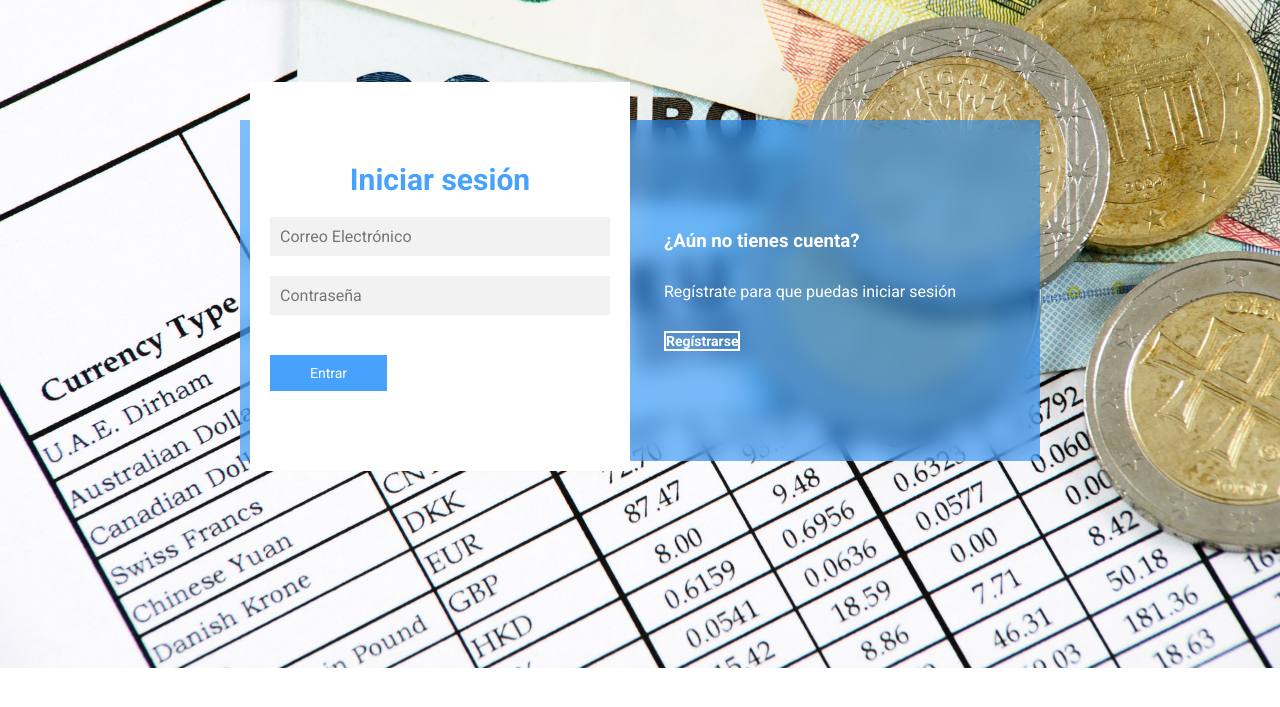
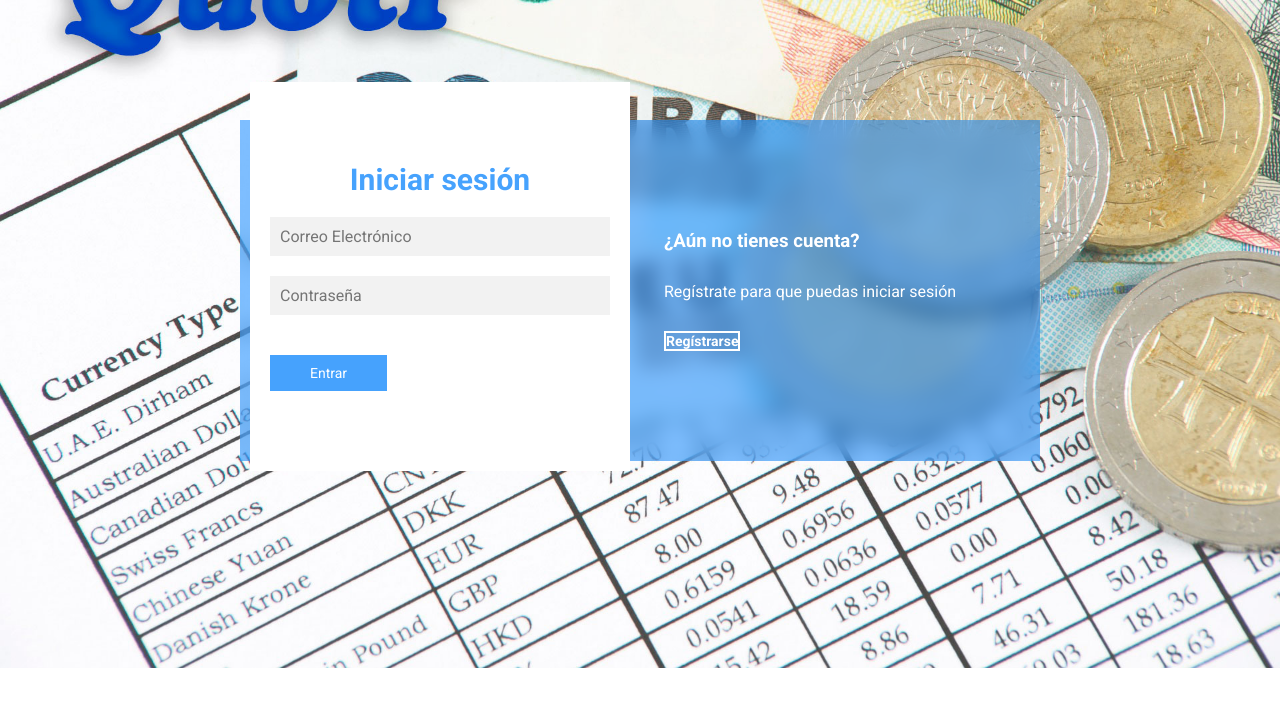
Before and after one commit to Pris-har/Quotr, a PHP site: page /tcpdf/ in a window 1280 px wide. Shown: the top 707 px of the page. Run offline with PHP 8.4, Linux system fonts and the light colour scheme.

Commit message:
Update estilo2.css

```diff
--- a/estilo2.css
+++ b/estilo2.css
@@ -7,7 +7,7 @@
 }
 
 body{
-	background-image: url(img/cotizador_index.jpg);
+	background-image: url(img/cotizador_index2.jpg);
 	background-size: cover;
 	background-repeat: no-repeat;
 	background-position: center;
```
